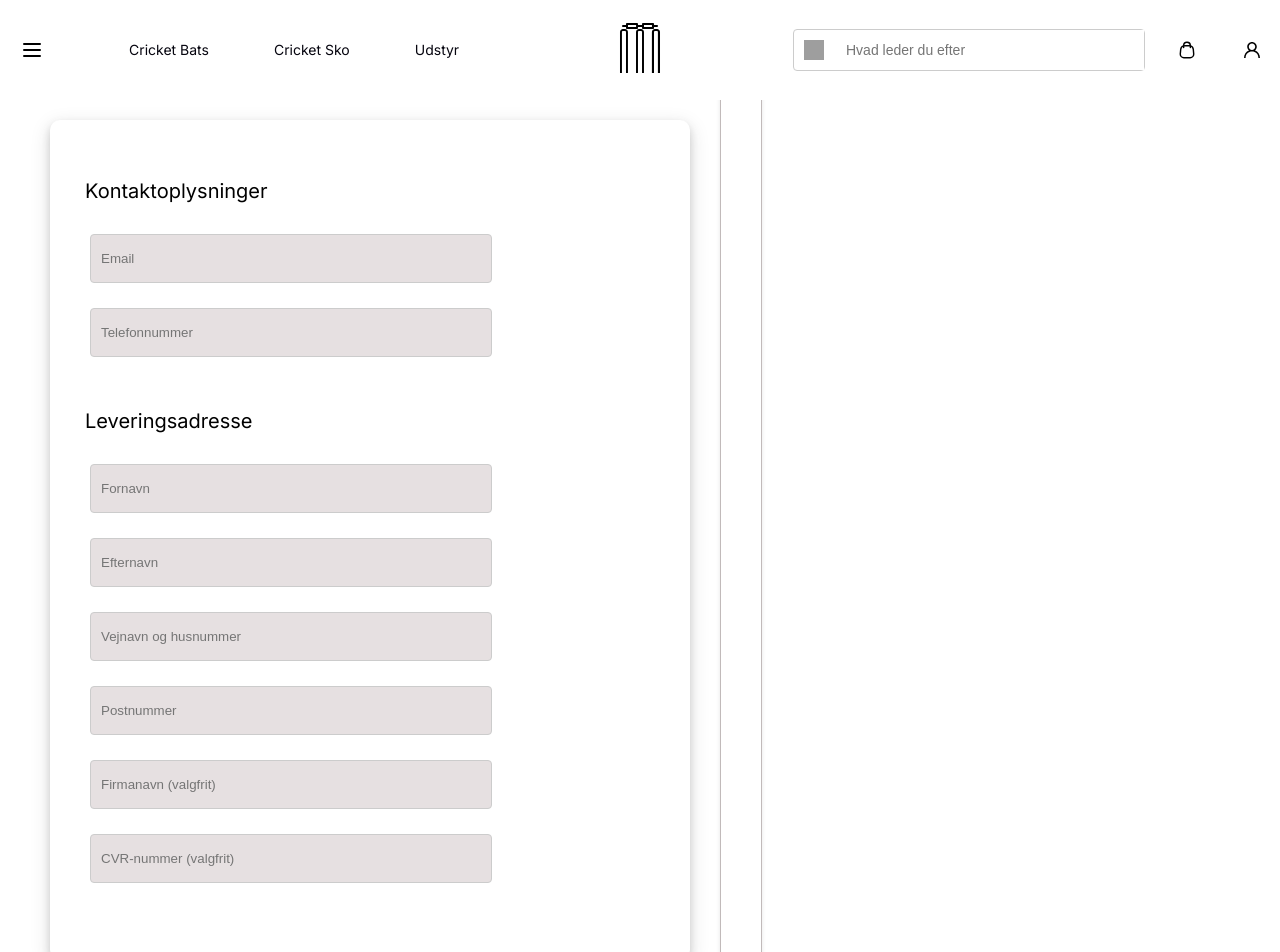
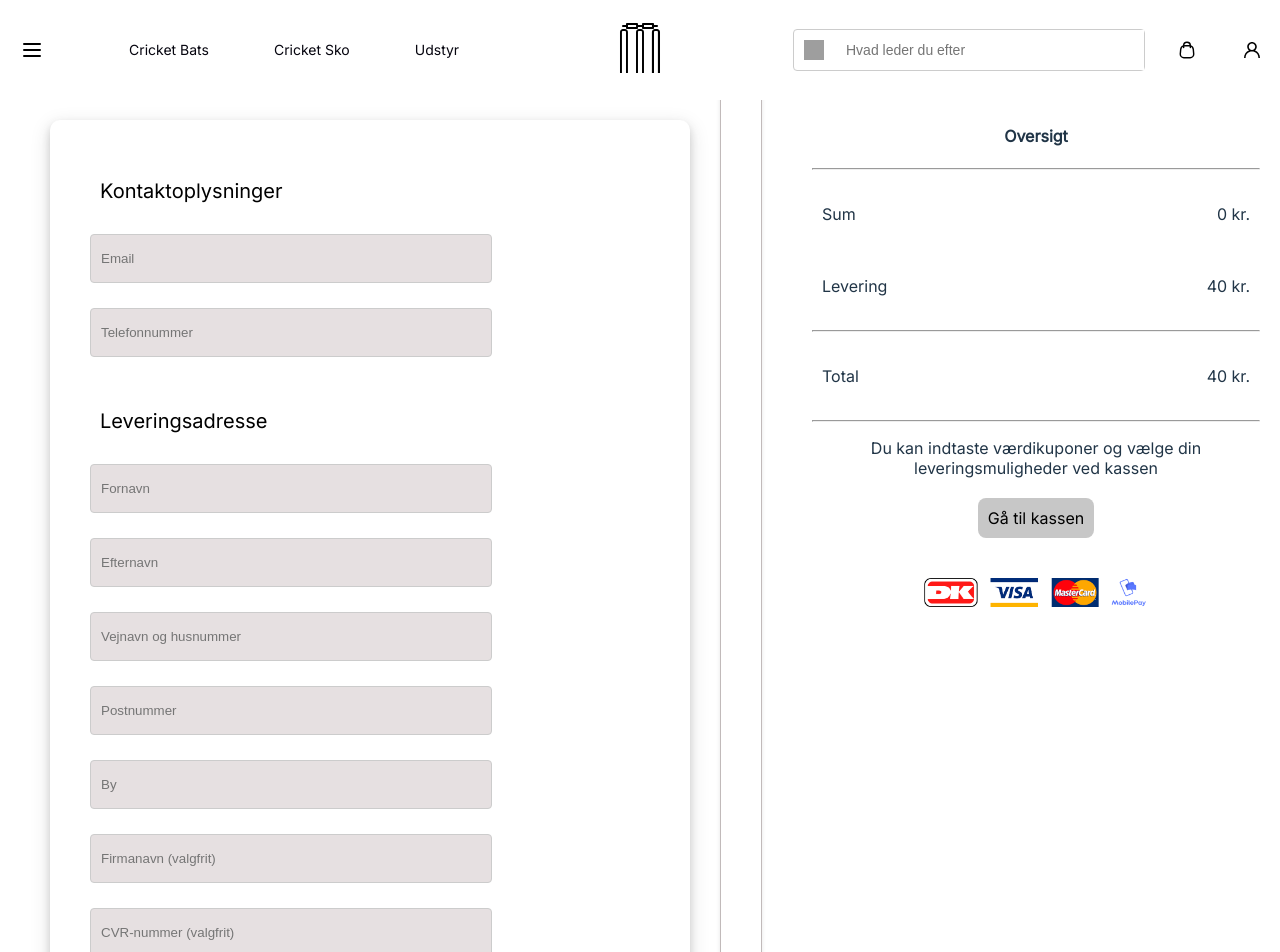
Before and after one commit to haseebkamran10/FrontEndUdvikling, a React (Vite) app in the folder my-app/: page /contactinfo in a window 1280 px wide. Shown: the top 952 px of the page. Built offline with nearby package versions, Linux system fonts and the light colour scheme; grey boxes are pictures that could not be loaded.

Commit message:
CartContext.tsx working
CartContext.tsx working

- Almost done with ContactInfo
- The next step would be Delivery and Payment

```diff
--- a/my-app/src/App.tsx
+++ b/my-app/src/App.tsx
@@ -7,22 +7,22 @@ import LoginPage from './pages/LoginPage/LoginPage';
 import ProductDetailsPage from './pages/ProductDetailsPage/ProductDetailsPage';
 import ProductsPage from './pages/ProductsPage/ProductsPage';
 import ContactInfo from './pages/ContactInfo/ContactInfo';
+import { CartProvider } from './CartContext'; // Import the CartProvider
+
 
 
 function App() {
   return (
+    <CartProvider> {/* Wrap your routes with CartProvider */}
       <Router>
         <Header />
         <Routes>
           <Route path="/cart" element={<CheckoutPage />} />
           <Route path="/contactinfo" element={<ContactInfo />} />
-        <Route path="/productdetail" element={<ProductDetailsPage />} />
-        <Route path="/productspage" element={<ProductsPage />} />
-
-        // ... other routes
-
+          {/* ... other routes */}
         </Routes>
       </Router>
+    </CartProvider>
   );
 }
 
--- a/my-app/src/CartContext.tsx
+++ b/my-app/src/CartContext.tsx
@@ -0,0 +1,58 @@
+import React, { createContext, useState, useContext, ReactNode, useCallback } from 'react';
+import { CartItem } from './types/types'; // Adjust the import path if necessary
+
+interface CartContextState {
+  cartItems: CartItem[];
+  total: number;
+  discount: number;
+}
+
+interface CartContextActions {
+  setCartItems: (items: CartItem[]) => void;
+  handleQuantityChange: (id: number, delta: number) => void;
+}
+
+// Create a combined type that includes state and actions
+type CartContextType = CartContextState & CartContextActions;
+
+const CartContext = createContext<CartContextType | undefined>(undefined);
+
+export const useCart = () => {
+  const context = useContext(CartContext);
+  if (!context) {
+    throw new Error('useCart must be used within a CartProvider');
+  }
+  return context;
+};
+
+interface CartProviderProps {
+  children: ReactNode;
+}
+
+export const CartProvider: React.FC<CartProviderProps> = ({ children }) => {
+  const [cartItems, setCartItemsState] = useState<CartItem[]>([]);
+
+  const setCartItems = useCallback((items: CartItem[]) => {
+    setCartItemsState(items);
+  }, []);
+
+  const handleQuantityChange = useCallback((id: number, delta: number) => {
+    setCartItemsState((currentItems) =>
+      currentItems.map((item) =>
+        item.product.id === id ? { ...item, quantity: Math.max(0, item.quantity + delta) } : item,
+      ),
+    );
+  }, []);
+
+  // Calculate total
+  const total = cartItems.reduce((acc, item) => acc + item.product.price * item.quantity, 0);
+
+  // Example discount calculation
+  const discount = total > 300 ? total * 0.1 : 0;
+
+  return (
+    <CartContext.Provider value={{ cartItems, setCartItems, handleQuantityChange, total, discount }}>
+      {children}
+    </CartContext.Provider>
+  );
+};
--- a/my-app/src/pages/ContactInfo/ContactInfo.css
+++ b/my-app/src/pages/ContactInfo/ContactInfo.css
@@ -17,7 +17,7 @@
 }
 
 .contact-info-heading {
-  margin-left: 15px;
+  margin-left: 30px;
   margin-top: 40px;
   font-weight: normal;
   text-align: left;
@@ -52,7 +52,7 @@
 
 
 .right-container {
-  flex-grow: 1;
+  flex-grow: 0;
   margin-left: 10px; /* Adjusts spacing between the containers if needed */
   padding: 20px;
   border: 1px solid #c1baba; /* Light grey border */
--- a/my-app/src/pages/ContactInfo/ContactInfo.tsx
+++ b/my-app/src/pages/ContactInfo/ContactInfo.tsx
@@ -1,44 +1,111 @@
-import React from 'react';
-import './ContactInfo.css'; // Make sure this path is correct based on your project structure
+import React, { useEffect } from 'react';
+import './ContactInfo.css';
+import { useForm } from 'react-hook-form';
 import CartSummary from '../../components/CartSummary/CartSummary';
+import { useCart } from '../../CartContext'; // Adjust the import path as necessary
 
+type FormData = {
+  email: string;
+  phone: string;
+  firstName: string;
+  lastName: string;
+  address: string;
+  zipCode: string;
+  city: string;
+  companyName?: string;
+  companyVat?: string;
+};
 
-const ContactInfo = () => {
+const ContactInfo: React.FC = () => {
+  const { register, handleSubmit, setValue, watch, formState: { errors } } = useForm<FormData>();
+  const { total, discount } = useCart(); // Use total and discount from CartContext
+
+  // Watch for changes in the zipCode field
+  const zipCode = watch('zipCode');
+
+  useEffect(() => {
+    if (zipCode && zipCode.length === 4) {
+      // Fetch city name based on the zip code
+      fetch(`https://api.dataforsyningen.dk/postnumre/${zipCode}`)
+        .then(response => response.json())
+        .then(data => {
+          if (data.navn) {
+            setValue('city', data.navn);
+          } else {
+            console.error('City not found for the provided zip code.');
+          }
+        })
+        .catch(error => console.error('Error fetching city name:', error));
+    }
+  }, [zipCode, setValue]);
+
+  const onSubmit = (data: FormData) => {
+    console.log(data);
+    // Here you would typically send the data to the backend
+  };
+
   return (
     <div className="contact-info-container">
       <div className="left-container">
         <h1 className="contact-info-heading">Kontaktoplysninger</h1>
+        <form onSubmit={handleSubmit(onSubmit)} noValidate>
           <div className="input-field-container">
-          <input type="Email" placeholder="Email" /> {/* Example input field */}
+            <input {...register('email', { required: 'E-mail er påkrævet' })} placeholder="Email" />
+            {errors.email && <p>{errors.email.message}</p>}
           </div>
+
           <div className="input-field-container">
-          <input type="Telefon" placeholder="Telefonnummer" /> {/* Example input field */}
+            <input {...register('phone', { required: 'Telefonnummer er påkrævet' })} placeholder="Telefonnummer" />
+            {errors.phone && <p>{errors.phone.message}</p>}
           </div>
+
           <h1 className="contact-info-heading">Leveringsadresse</h1>
+
           <div className="input-field-container">
-          <input type="Fornavn" placeholder="Fornavn" /> {/* Example input field */}
+            <input {...register('firstName', { required: 'Fornavn er påkrævet' })} placeholder="Fornavn" />
+            {errors.firstName && <p>{errors.firstName.message}</p>}
           </div>
+
           <div className="input-field-container">
-          <input type="Efternavn" placeholder="Efternavn" /> {/* Example input field */}
+            <input {...register('lastName', { required: 'Efternavn er påkrævet' })} placeholder="Efternavn" />
+            {errors.lastName && <p>{errors.lastName.message}</p>}
           </div>
+
           <div className="input-field-container">
-          <input type="Adresse" placeholder="Vejnavn og husnummer" /> {/* Example input field */}
+            <input {...register('address', { required: 'Adresse er påkrævet' })} placeholder="Vejnavn og husnummer" />
+            {errors.address && <p>{errors.address.message}</p>}
           </div>
+
           <div className="input-field-container">
-          <input type="Postnummer" placeholder="Postnummer" /> {/* Example input field */}
+            <input {...register('zipCode', { required: 'Postnummer er påkrævet' })} placeholder="Postnummer" />
+            {errors.zipCode && <p>{errors.zipCode.message}</p>}
           </div>
+
           <div className="input-field-container">
-          <input type="Firma" placeholder="Firmanavn (valgfrit)" /> {/* Example input field */}
+            <input {...register('city')} placeholder="By" readOnly />
           </div>
+
           <div className="input-field-container">
-          <input type="CVR-nummer" placeholder="CVR-nummer (valgfrit)" /> {/* Example input field */}
+            <input {...register('companyName')} placeholder="Firmanavn (valgfrit)" />
           </div>
+
+          <div className="input-field-container">
+            <input {...register('companyVat')} placeholder="CVR-nummer (valgfrit)" />
           </div>
+
+          <button type="submit" className="submit-button">Færdiggør køb</button>
+        </form>
+      </div>
+
       <div className="right-container">
-        {/* Content for the right container goes here */}
+        <CartSummary
+          total={total}
+          discount={discount}
+          onGoToPayment={() => {/* Navigation logic here, such as navigate('/payment') */}}
+        />
       </div>
     </div>
   );
-}
+};
 
 export default ContactInfo;
```
Lines whose indentation alone changed are shown as unchanged.
